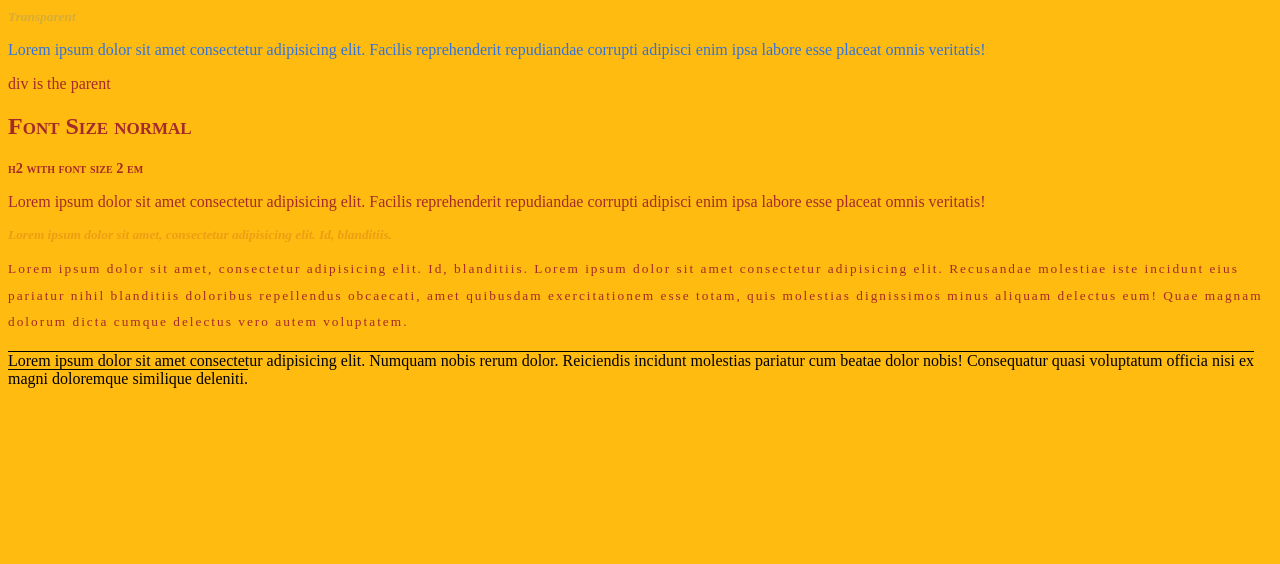
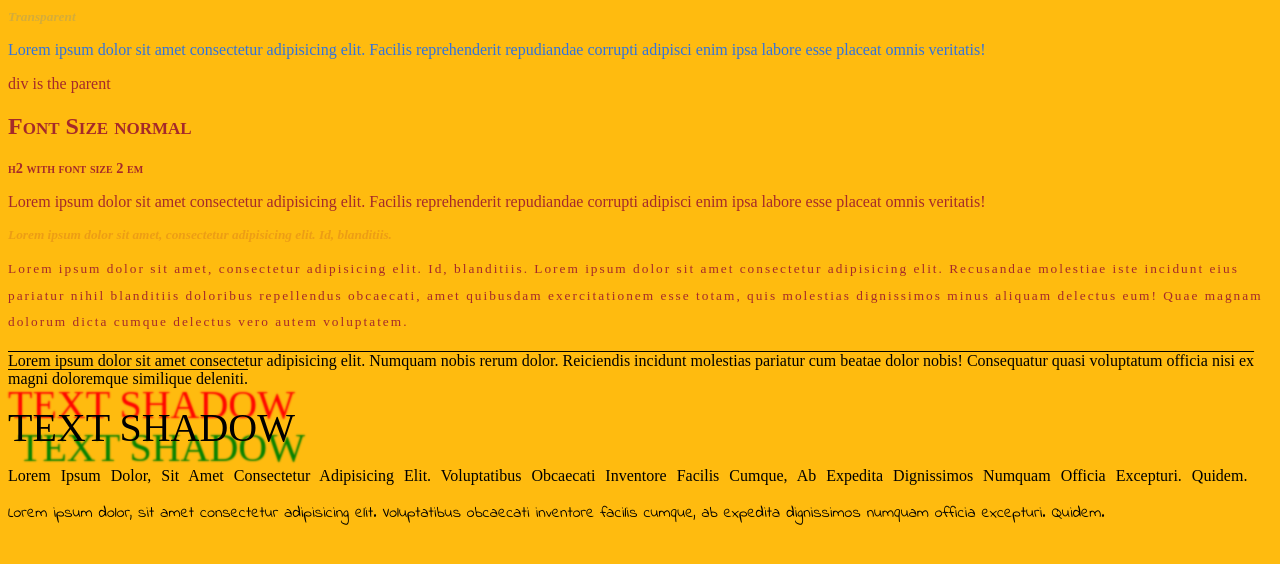
Before and after one commit to nrcool/typography, a plain HTML site: page index.html in a window 1280 px wide. Drawn offline with Linux system fonts and the light colour scheme.

Commit message:
morechanges

```diff
--- a/index.html
+++ b/index.html
@@ -4,6 +4,7 @@
     <meta charset="UTF-8">
     <meta name="viewport" content="width=device-width, initial-scale=1.0">
     <meta http-equiv="X-UA-Compatible" content="ie=edge">
+    <link href="https://fonts.googleapis.com/css?family=Indie+Flower" rel="stylesheet">
     <title>Typography</title>
     <style>
         body{
@@ -65,5 +66,14 @@
         <div class="textdeco">
             <p>Lorem ipsum dolor sit amet consectetur adipisicing elit. Numquam nobis rerum dolor. Reiciendis incidunt molestias pariatur cum beatae dolor nobis! Consequatur quasi voluptatum officia nisi ex magni doloremque similique deleniti.</p>
         </div>
+        <div class="textshadow"  style="text-shadow:0px -23px 2px red ,10px 20px 2px green;font-size: 40px;">
+            TEXT SHADOW
+        </div>
+        <div class="texttransform">
+            <p style="text-transform:capitalize;word-spacing:6px;">Lorem ipsum dolor, sit amet consectetur adipisicing elit. Voluptatibus obcaecati inventore facilis cumque, ab expedita dignissimos numquam officia excepturi. Quidem.</p>
+        </div>
+        <div class="fontfamily">
+                <p style="font-family: 'Indie Flower', cursive;">Lorem ipsum dolor, sit amet consectetur adipisicing elit. Voluptatibus obcaecati inventore facilis cumque, ab expedita dignissimos numquam officia excepturi. Quidem.</p>
+            </div>
 </body>
 </html>
```
